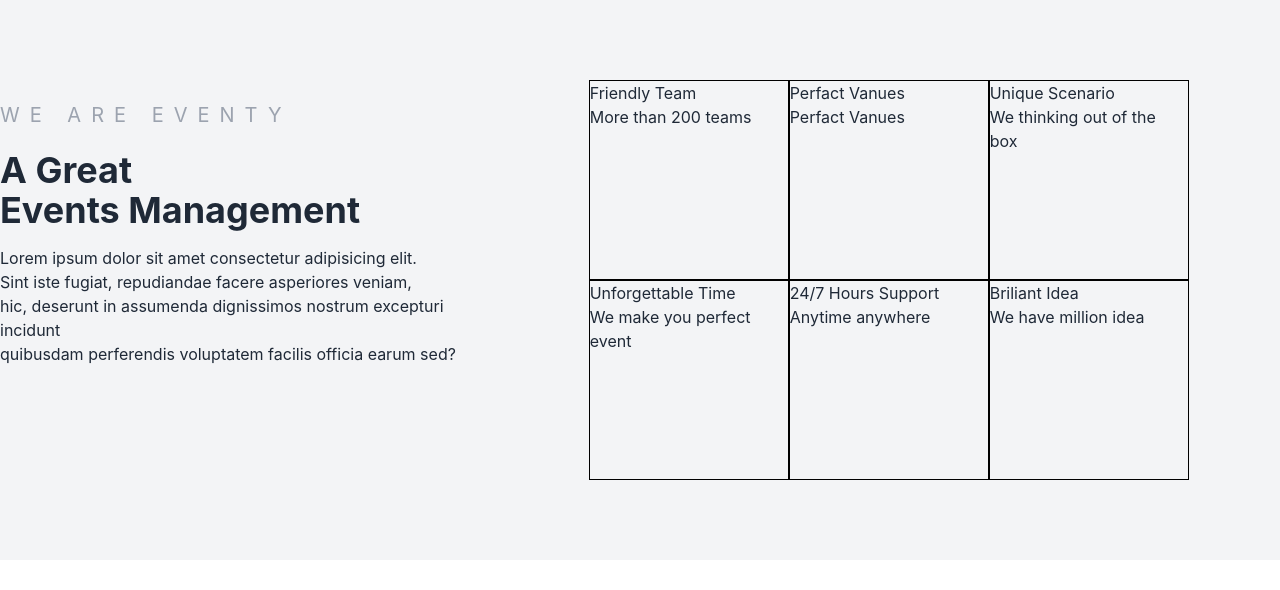
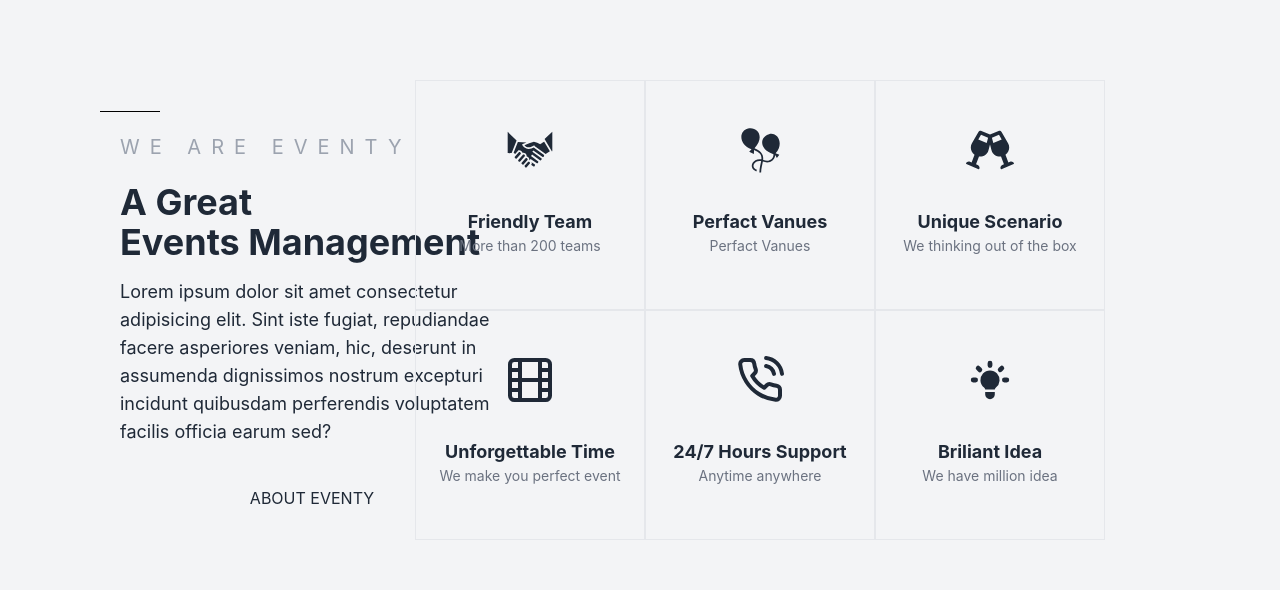
Before and after one commit to team-binarybrains/eventy-clientsite, a React (Create React App) app: page / in a window 1280 px wide. Shown: the top 590 px of the page. Built offline with nearby package versions, Linux system fonts and the light colour scheme.

Commit message:
abot us section created

```diff
--- a/src/Components/Home/AboutUs/AboutUs.js
+++ b/src/Components/Home/AboutUs/AboutUs.js
@@ -1,43 +1,74 @@
 import React from 'react'
+import { GiShakingHands } from 'react-icons/gi';
+import { GiBalloons } from 'react-icons/gi';
+import { FaGlassCheers } from 'react-icons/fa';
+import { FiFilm } from 'react-icons/fi';
+import { FiPhoneCall } from 'react-icons/fi';
+import { HiLightBulb } from 'react-icons/hi';
 
 function AboutUs() {
     return (
         <div className='flex justify-around py-20 bg-gray-100'>
-            <div>
-                <h1 className='uppercase my-5 text-gray-400 text-[20px] tracking-[10px]'>we are eventy</h1>
-                <h1 className='text-4xl font-bold my-4'>A Great <br /> Events Management</h1>
-                <p>Lorem ipsum dolor sit amet consectetur adipisicing elit. <br /> Sint iste fugiat, repudiandae facere asperiores veniam, <br /> hic, deserunt in assumenda dignissimos nostrum excepturi incidunt <br /> quibusdam perferendis voluptatem facilis officia earum sed?</p>
+            <div className='-mr-96 grid items-center w-96'>
+                <div>
+                    <div className='border-t w-[60px] -ml-5 border-black'><p className=''></p></div>
+                    <h1 className='uppercase my-5 text-gray-400 text-[20px] tracking-[10px]'>we are eventy</h1>
+                    <h1 className='text-4xl font-bold my-4'>A Great <br /> Events Management</h1>
+                    <p className='text-lg'>Lorem ipsum dolor sit amet consectetur adipisicing elit. Sint iste fugiat, repudiandae facere asperiores veniam, hic, deserunt in assumenda dignissimos nostrum excepturi incidunt quibusdam perferendis voluptatem facilis officia earum sed?</p>
+
+                    <div className='flex justify-center mt-10'>
+                        <button className='uppercase'>about eventy</button>
+                    </div>
+                </div>
             </div>
 
             <div className='grid justify-center w-[800px]'>
 
                 <div className='flex'>
-                    <div className='h-[200px] w-[200px] border border-black'>
-                        <p>Friendly Team</p>
-                        <p>More than 200 teams</p>
+                    <div className='h-[230px] w-[230px] border grid items-center justify-center'>
+                        <p className='flex justify-center'><GiShakingHands className='text-5xl' /></p>
+                        <div className='-mt-16 px-3'>
+                            <p className='text-center text-lg font-bold'>Friendly Team</p>
+                            <p className='text-center text-sm text-gray-500'>More than 200 teams</p>
+                        </div>
                     </div>
-                    <div className='h-[200px] w-[200px] border border-black'>
-                        <p>Perfact Vanues</p>
-                        <p>Perfact Vanues</p>
+                    <div className='h-[230px] w-[230px] border grid items-center justify-center'>
+                        <p className='flex justify-center'><GiBalloons className='text-5xl' /></p>
+                        <div className='-mt-16 px-3'>
+                            <p className='text-center text-lg font-bold'>Perfact Vanues</p>
+                            <p className='text-center text-sm text-gray-500'>Perfact Vanues</p>
+                        </div>
                     </div>
-                    <div className='h-[200px] w-[200px] border border-black'>
-                        <p>Unique Scenario</p>
-                        <p>We thinking out of the box</p>
+                    <div className='h-[230px] w-[230px] border grid items-center justify-center'>
+                        <p className='flex justify-center'><FaGlassCheers className='text-5xl' /></p>
+                        <div className='-mt-16 px-3'>
+                            <p className='text-center text-lg font-bold'>Unique Scenario</p>
+                            <p className='text-center text-sm text-gray-500'>We thinking out of the box</p>
+                        </div>
                     </div>
                 </div>
 
                 <div className='flex'>
-                    <div className='h-[200px] w-[200px] border border-black'>
-                        <p>Unforgettable Time</p>
-                        <p>We make you perfect event</p>
+                    <div className='h-[230px] w-[230px] border grid items-center justify-center'>
+                        <p className='flex justify-center'><FiFilm className='text-5xl' /></p>
+                        <div className='-mt-16 px-3'>
+                            <p className='text-center text-lg font-bold'>Unforgettable Time</p>
+                            <p className='text-center text-sm text-gray-500'>We make you perfect event</p>
+                        </div>
                     </div>
-                    <div className='h-[200px] w-[200px] border border-black'>
-                        <p>24/7 Hours Support</p>
-                        <p>Anytime anywhere</p>
+                    <div className='h-[230px] w-[230px] border grid items-center justify-center'>
+                        <p className=' flex justify-center'><FiPhoneCall className='text-5xl' /></p>
+                        <div className='-mt-16 px-3'>
+                            <p className='text-center text-lg font-bold'>24/7 Hours Support</p>
+                            <p className='text-center text-sm text-gray-500'>Anytime anywhere</p>
+                        </div>
                     </div>
-                    <div className='h-[200px] w-[200px] border border-black'>
-                        <p>Briliant Idea</p>
-                        <p>We have million idea</p>
+                    <div className='h-[230px] w-[230px] border grid items-center justify-center'>
+                        <p className='flex justify-center'><HiLightBulb className='text-5xl' /></p>
+                        <div className='-mt-16 px-3'>
+                            <p className='text-center text-lg font-bold'>Briliant Idea</p>
+                            <p className='text-center text-sm text-gray-500'>We have million idea</p>
+                        </div>
                     </div>
                 </div>
 
```
